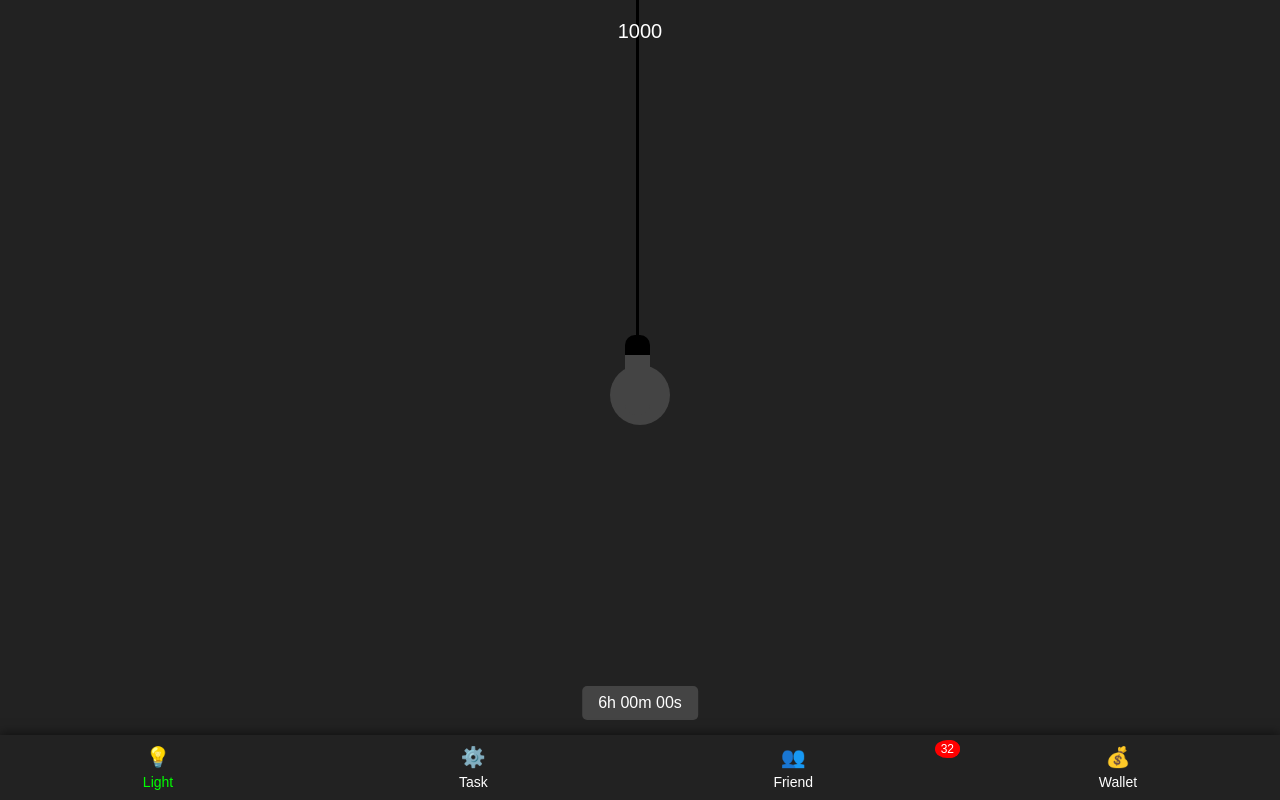
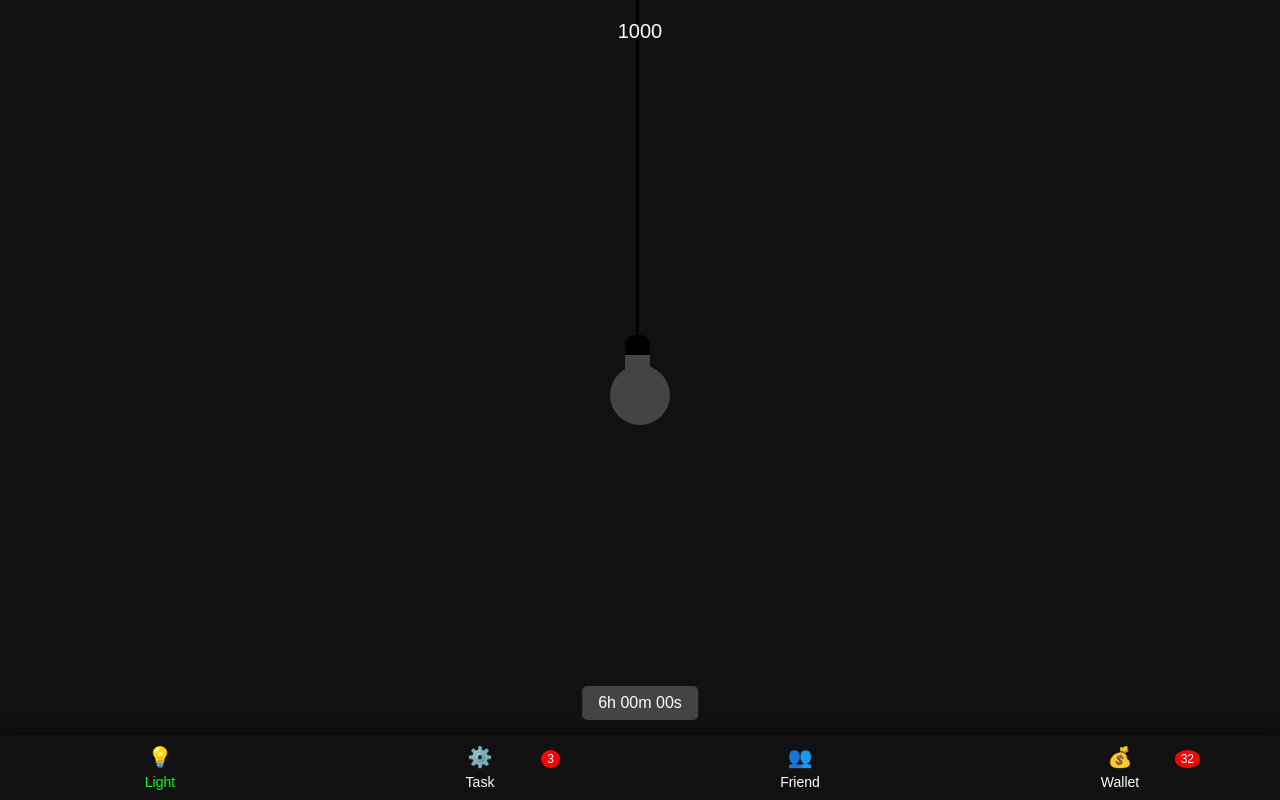
Before and after one commit to Lighttelegram/Lighttelegram, a website: page index.html in a window 1280 px wide. Drawn offline with Linux system fonts and the light colour scheme.

Commit message:
Update index.html

```diff
--- a/index.html
+++ b/index.html
@@ -280,6 +280,41 @@
             margin-top: 10px;
             color: lightgreen;
         }
+        body {
+        margin: 0;
+        font-family: Arial, sans-serif;
+        background-color: #111; /* Dark background for the body */
+        color: #fff;
+    }
+
+    .bottom-menu {
+        position: fixed;
+        bottom: 0;
+        width: 100%;
+        display: flex;
+        justify-content: space-around;
+        align-items: center;
+        background-color: transparent; /* Transparent background */
+        padding: 10px 0;
+        box-shadow: 0 -2px 10px rgba(0, 0, 0, 0.5); /* Optional shadow for better visibility */
+    }
+
+    .menu-item {
+        text-align: center;
+        color: #fff; /* White text */
+        flex: 1;
+        position: relative;
+    }
+
+    .menu-item.active {
+        color: #0f0; /* Green text for active menu item */
+    }
+
+    .menu-item span {
+        font-size: 14px;
+        display: block;
+        margin-top: 5px;
+    }
     </style>
 </head>
 
@@ -300,6 +335,7 @@
     <button class="btn" id="startBtn">6h 00m 00s</button>
     <!-- Bottom Menu Bar -->
     <div class="bottom-menu">
+
         <div class="menu-item" onclick="showPage('home')">
             <div class="icon">💡</div>
             <span>Light</span>
```
